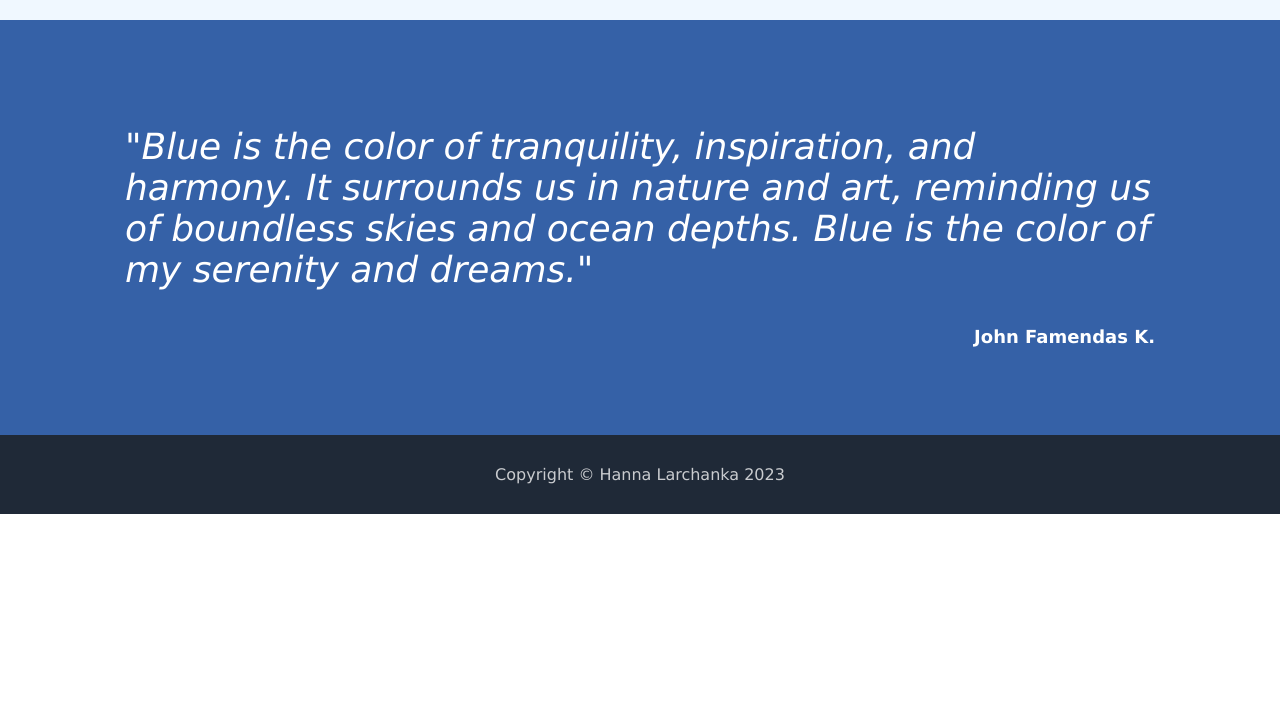
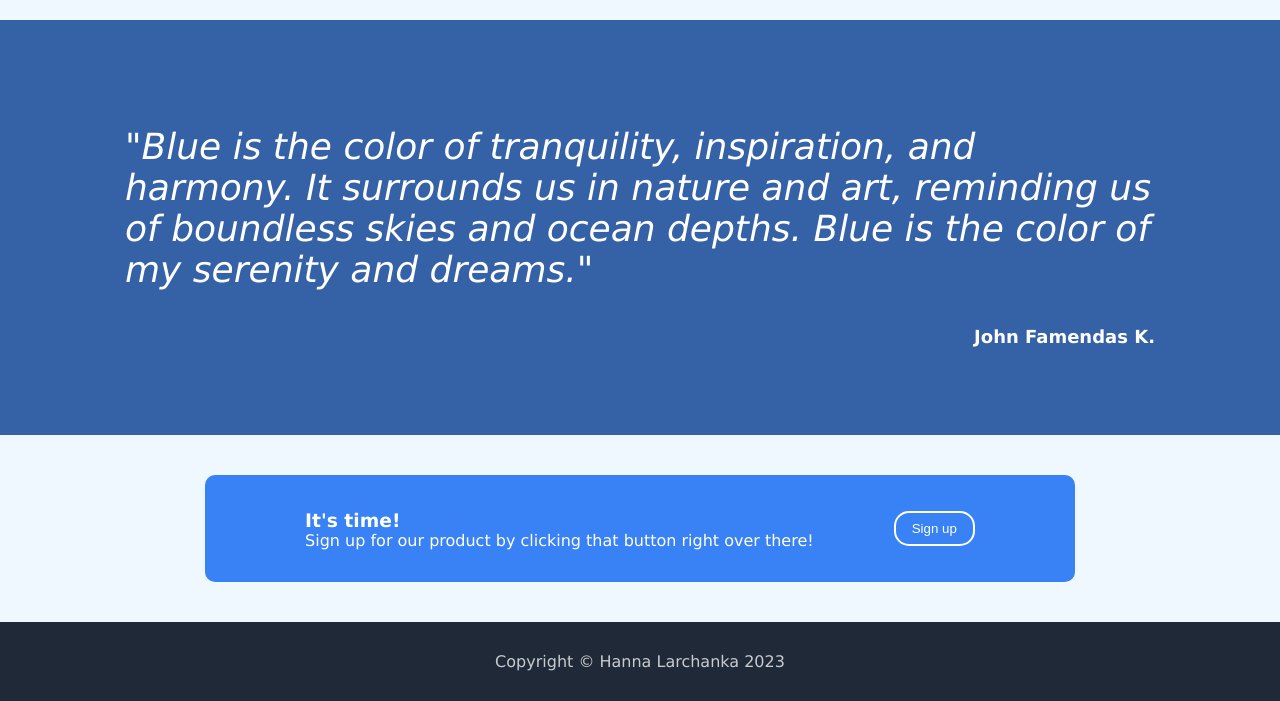
Before and after one commit to annisssimo/landing-page, a plain HTML site: page index.html in a window 1280 px wide. Shown: the part 1077-1778 px from the top of the page. Before the commit the page ends 1591 px from the top, so only its background shows below. Drawn offline with Linux system fonts and the light colour scheme.

Commit message:
feat: add call to action button

```diff
--- a/index.html
+++ b/index.html
@@ -47,7 +47,8 @@
                     </div>
                     <div class="info">
                         <img class="square" src="./images/dark.jpg" alt="dark">
-                          <div class="advantages-text">Reliable solutions for your web development and marketing needs</div>
+                        <div class="advantages-text">Reliable solutions for your web development and marketing needs
+                        </div>
                     </div>
                     <div class="info">
                         <img class="square" src="./images/mount.jpg" alt="mount">
@@ -63,9 +64,23 @@
         <section class="quote">
             <div class="container">
                 <p class="quote-text">
-                    "Blue is the color of tranquility, inspiration, and harmony. It surrounds us in nature and art, reminding us of boundless skies and ocean depths. Blue is the color of my serenity and dreams."
+                    "Blue is the color of tranquility, inspiration, and harmony. It surrounds us in nature and art,
+                    reminding us of boundless skies and ocean depths. Blue is the color of my serenity and dreams."
                 </p>
                 <p class="quote-author">John Famendas K.</p>
+            </div>
+        </section>
+        <section class="call-to-action">
+            <div class="container">
+                <div class="bottom-inner">
+                    <div class="button-description">
+                        <h3 class="button-title">
+                            It's time!
+                        </h3>
+                        <p class="button-description">Sign up for our product by clicking that button right over there!</p>
+                    </div>
+                    <button class="bottom-button">Sign up</button>
+                </div>
             </div>
         </section>
     </main>
--- a/style.css
+++ b/style.css
@@ -135,6 +135,39 @@ ul {
     font-size: 18px;
 }
 
+.call-to-action {
+    background-color: aliceblue;
+    padding: 40px;
+    display: flex;
+    justify-content: center;
+    align-items: center;
+}
+
+.bottom-inner {
+    background-color: #3882F6;
+    border-radius: 10px;
+    padding: 16px 100px;
+    display: flex;
+    align-items: center;
+    gap: 80px;
+}
+
+.button-title {
+    margin-bottom: 0;
+}
+
+.button-description {
+    margin-top: 0;
+}
+
+.bottom-button {
+    border: 2px solid white;
+    background-color: transparent;
+    border-radius: 15px;
+    color: white;
+    padding: 8px 16px;
+}
+
 footer {
     background-color: #1F2937;
     color: rgba(255, 255, 255, 0.762);
```
Lines whose indentation alone changed are shown as unchanged.
